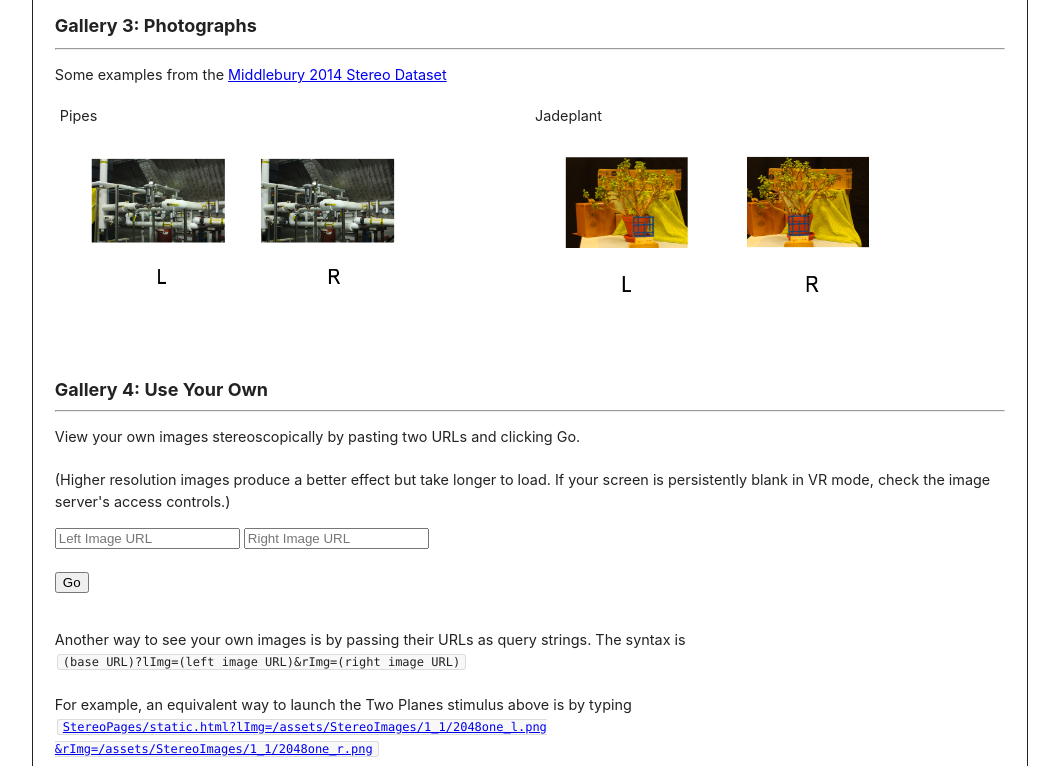
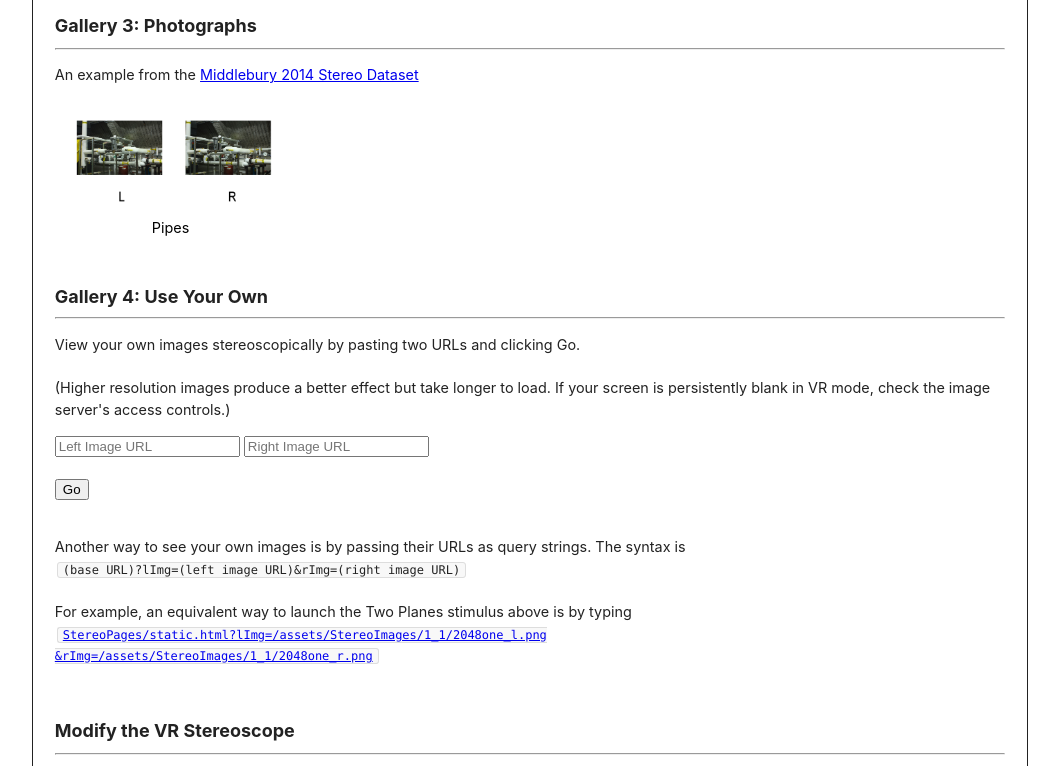
Before and after one commit to Ohabert/Stereoscope, a plain HTML site: page index.html in a window 1280 px wide. Shown: the part 2738-3504 px from the top of the page, without its empty margins (110-1169 px from the left). Drawn offline with nearby package versions, Linux system fonts and the light colour scheme.

Commit message:
Update index.html

```diff
--- a/index.html
+++ b/index.html
@@ -310,27 +310,19 @@
                     <hr>
                 </h2>
                 <p>
-                    Some examples from the <a href="https://vision.middlebury.edu/stereo/data/scenes2014/"
+                    An example from the <a href="https://vision.middlebury.edu/stereo/data/scenes2014/"
                         target="_blank">Middlebury 2014 Stereo Dataset</a>
                 </p>
-                <div class="row">
-                    <a href=""></a>
-                    <div class="column">
-                        Pipes
-                        <a href="StereoPages/static.html?lImg=/assets/StereoImages/Middlebury/im0-2.png&rImg=/assets/StereoImages/Middlebury/im1.png"><img src="assets/StereoPrevs/Pipes.png" class="middlebury" /></a>
+                <a href="StereoPages/static.html?lImg=/assets/StereoImages/Middlebury/im0-2.png&rImg=/stereoscope/assets/StereoImages/Middlebury/im1.png" class="external">
+                    <figure>
+                        <img src="/assets/StereoPrevs/Pipes.png" alt="" />
+                    </figure>
+                    <center>
+                        <figcaption>Pipes
+                        </figcaption>
+                    </center>
+                </a>
 
-
-
-
-                    </div>
-                    <div class="column">
-                        Jadeplant
-                        <a href="StereoPages/static.html?lImg=/assets/StereoImages/Middlebury/im0-3.png&rImg=/assets/StereoImages/Middlebury/im1-2.png"><img src="assets/StereoPrevs/Jadeplant.png"
-                            class="middlebury" style="padding-top: 10px;"/></a>
-
-
-                    </div>
-                </div>
                 <br />
 
                 <br />
```
